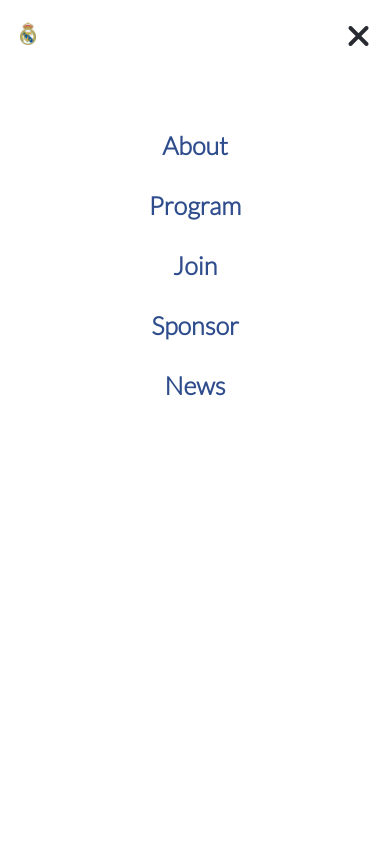
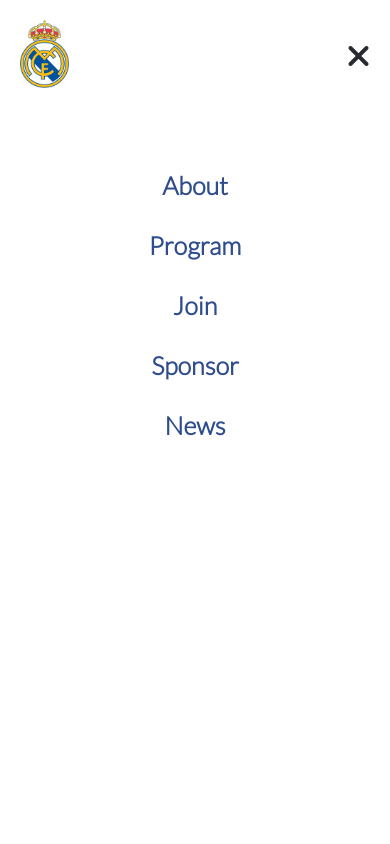
Before and after one commit to NabilHY/RM-global-summit, a website: page index.html in a window 390 px wide. Both pictures are taken after a click on the icon 33 px from the left and 35 px from the top of the page. Shown: the top 844 px of the page. Drawn offline with Linux system fonts and the light colour scheme.

Commit message:
Fix linters

```diff
--- a/styles.css
+++ b/styles.css
@@ -77,7 +77,7 @@ html {
   color: var(--orange-red);
 }
 
-.speaker-description p{
+.speaker-description p {
   font-weight: 500;
   font-size: small;
 }
@@ -179,6 +179,10 @@ html {
   @font-face {
     font-family: "cocogoose";
     src: url("fonts/Cocogoose_trial.otf");
+  }
+
+  .rmlogo {
+    width: 15%;
   }
 
   .hidden-m {
```
Also changed, not shown: package.json (added, +13 -0 lines), 1 other file.
